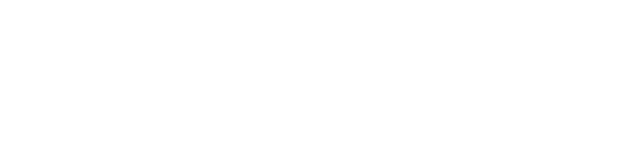
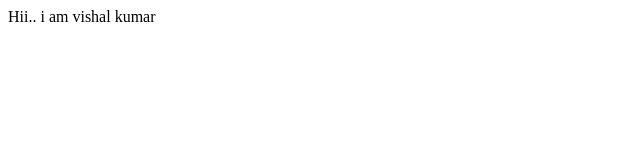
Before and after one commit to vishalkumar1007/Git-learning, a plain HTML site: page index.html in a window 1280 px wide. Shown: the whole page, without its empty margins (0-640 px from the left). Drawn offline with Linux system fonts and the light colour scheme.

Commit message:
save all three files

```diff
--- a/index.html
+++ b/index.html
@@ -7,6 +7,6 @@
     <title>Document</title>
 </head>
 <body>
-
+    Hii.. i am vishal kumar
 </body>
 </html>
```
Also changed, not shown: index.css (added), index.js (added).
